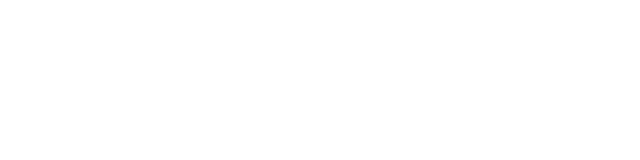
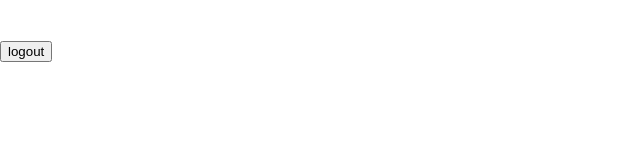
Before and after one commit to ZIGUquiz/ZIGUquiz-frontend, a React (Create React App) app: page / in a window 1280 px wide. Shown: the top 160 px of the page, without its empty margins (0-640 px from the left). Built offline with nearby package versions, Linux system fonts and the light colour scheme.

Commit message:
feat: accessToken 쿠키 삭제

```diff
--- a/src/Googlelogin.js
+++ b/src/Googlelogin.js
@@ -1,5 +1,4 @@
-import {GoogleLogin} from "@react-oauth/google";
-import {GoogleOAuthProvider} from "@react-oauth/google";
+import {GoogleOAuthProvider,GoogleLogin,googleLogout} from "@react-oauth/google";
 import Cookies from "js-cookie";
 import axios from 'axios';
 // import { response } from "express";
@@ -29,6 +28,11 @@ const Googlelogin = () => {
                         console.log(err);
                     }}
                 />
+                <button onClick={()=>{
+                   Cookies.remove('accessToken');
+                }
+                }>logout</button>
+
             </GoogleOAuthProvider>
         </>
     );
```
Lines whose indentation alone changed are shown as unchanged.
